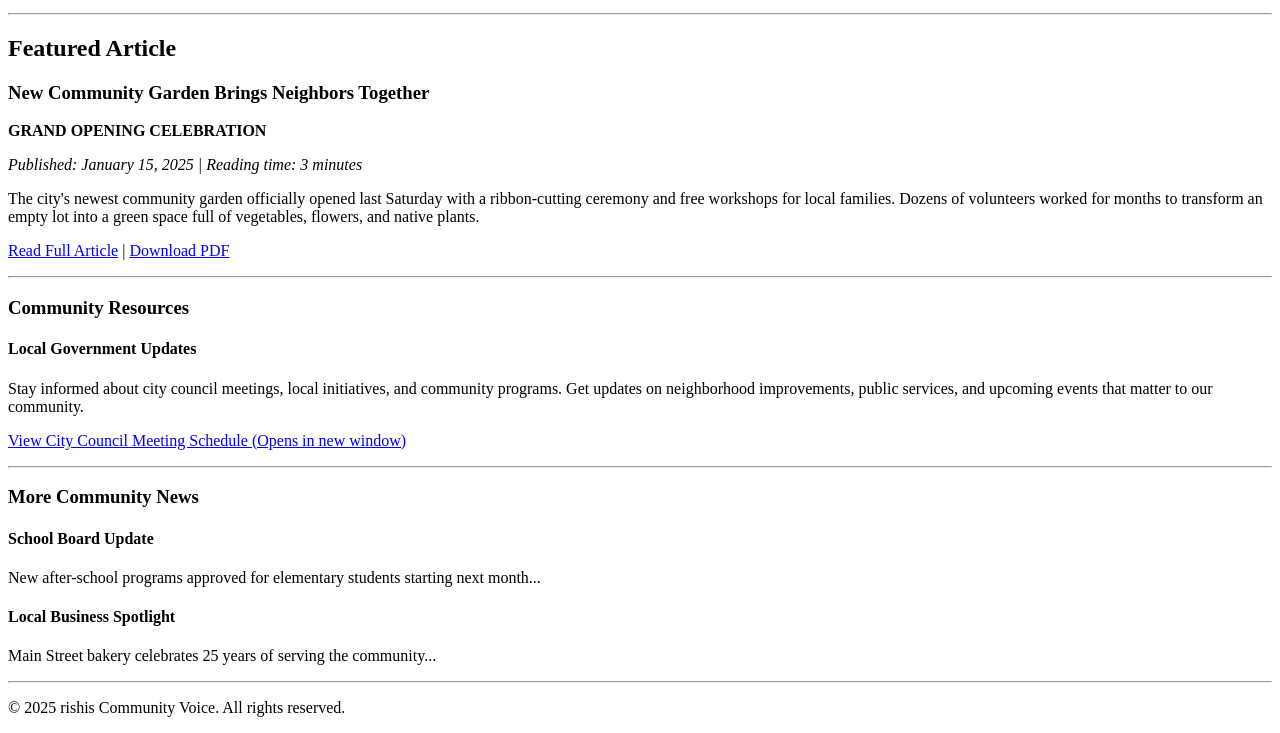
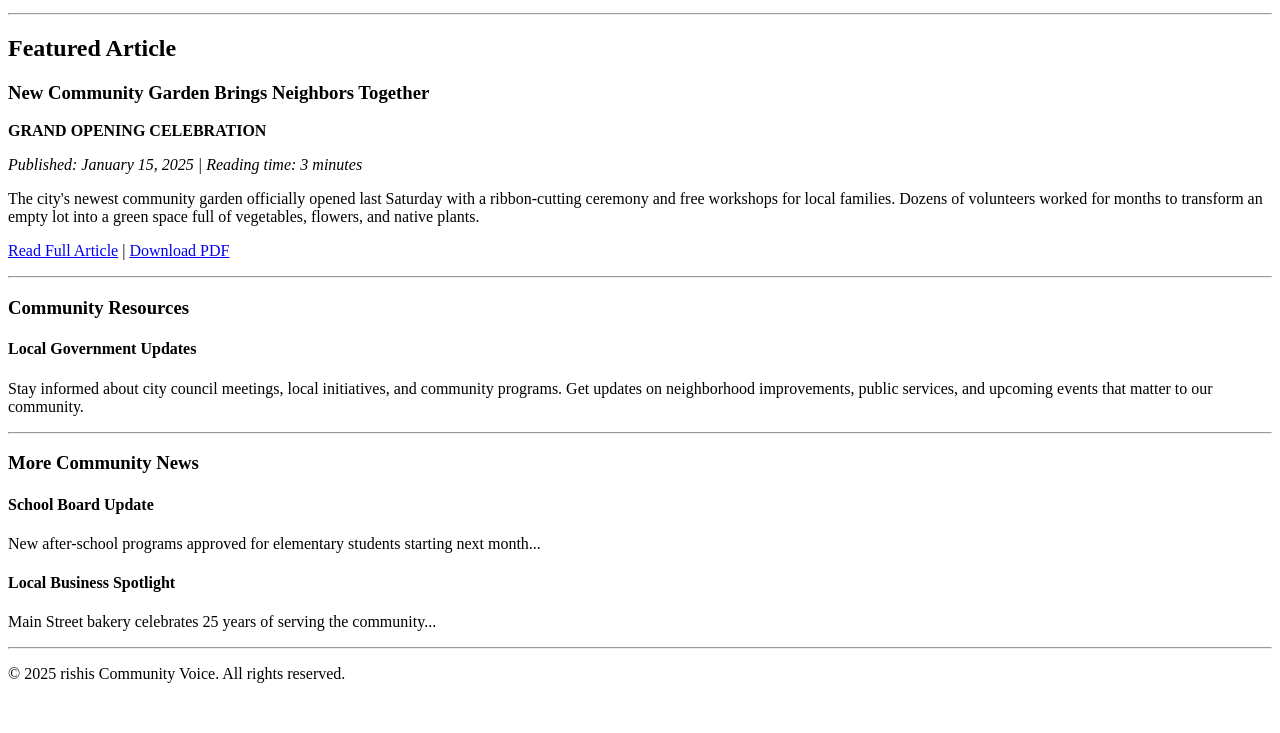
Before and after one commit to rishir23/WEBASSIEMNT1, a plain HTML site: page github2/index.html in a window 1280 px wide. Shown: the part 101-834 px from the top of the page. After the commit the page ends 800 px from the top, so only its background shows below. Drawn offline with Linux system fonts and the light colour scheme.

Commit message:
Update index.html

```diff
--- a/github2/index.html
+++ b/github2/index.html
@@ -44,11 +44,7 @@
                 matter to our community.
             </p>
 
-            <p>
-                <a href="https://www.citycouncil.gov/meetings" target="_blank">
-                    View City Council Meeting Schedule (Opens in new window)
-                </a>
-            </p>
+
         </section>
 
         <hr>
```
